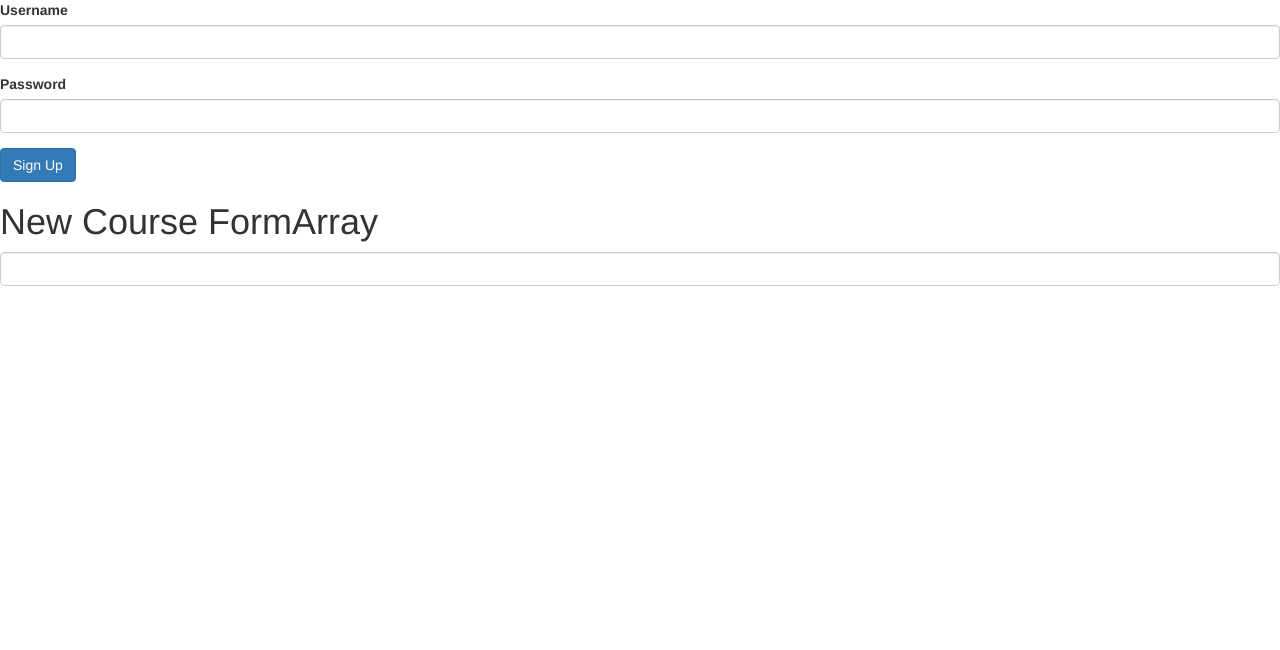
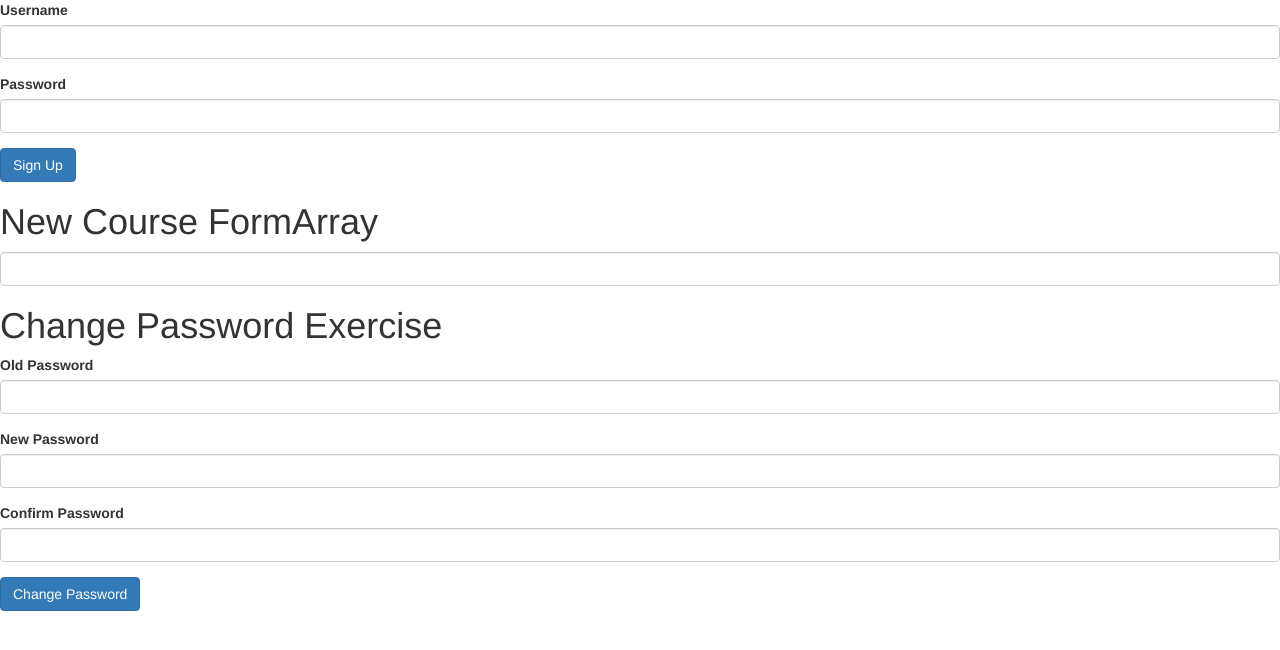
Before and after one commit to nbonbon/angular-cwm, an Angular app in the folder reactive-forms/: page / in a window 1280 px wide. Shown: the top 650 px of the page. Built offline with nearby package versions, Linux system fonts and the light colour scheme.

Commit message:
Reactive Forms Change Password Exercise Complete

```diff
--- a/reactive-forms/src/app/app.component.html
+++ b/reactive-forms/src/app/app.component.html
@@ -2,3 +2,6 @@
 
 <h1>New Course FormArray</h1>
 <app-new-course-form></app-new-course-form>
+
+<h1>Change Password Exercise</h1>
+<app-change-password></app-change-password>
--- a/reactive-forms/src/app/app.module.ts
+++ b/reactive-forms/src/app/app.module.ts
@@ -6,13 +6,15 @@ import { AppComponent } from './app.component';
 import { SignupFormComponent } from './signup-form/signup-form.component';
 import { NewCourseFormComponent } from './new-course-form/new-course-form.component';
 import { NewCoursFormBuilderComponent } from './new-cours-form-builder/new-cours-form-builder.component';
+import { ChangePasswordComponent } from './change-password/change-password.component';
 
 @NgModule({
   declarations: [
     AppComponent,
     SignupFormComponent,
     NewCourseFormComponent,
-    NewCoursFormBuilderComponent
+    NewCoursFormBuilderComponent,
+    ChangePasswordComponent
   ],
   imports: [
     BrowserModule,
--- /dev/null
+++ b/reactive-forms/src/app/change-password/account.validators.ts
@@ -0,0 +1,24 @@
+import { AbstractControl, ValidationErrors } from "@angular/forms";
+
+export class AccountValidators {
+    static validOldPassword(control: AbstractControl) {
+        return new Promise((resolve) => {
+            if(control.value !== '1234') {
+                resolve({ invalidOldPassword: true });
+            }
+            else {
+                resolve(null);
+            }
+        });
+    }
+
+    static passwordsShouldMatch(control: AbstractControl) {
+        let newPassword = control.get('newPassword');
+        let confirmPassword = control.get('confirmPassword');
+
+        if(newPassword?.value !== confirmPassword?.value) {
+            return { passwordsShouldMatch: true }
+        }
+        return null;
+    }
+}
--- /dev/null
+++ b/reactive-forms/src/app/change-password/change-password.component.html
@@ -0,0 +1,45 @@
+<form [formGroup]="form">
+    <div class="form-group">
+        <label for="oldPassword">Old Password</label>
+        <input
+            formControlName="oldPassword"
+            type="text"
+            class="form-control">
+        <div
+            *ngIf="oldPassword?.touched && oldPassword?.invalid"
+            class="alert alert-danger">
+            <div *ngIf="oldPassword?.errors?.['required']">Old Password is required.</div>
+            <div *ngIf="oldPassword?.errors?.['invalidOldPassword']">Old Password is invalid.</div>
+        </div>
+    </div>
+    <div class="form-group">
+        <label for="newPassword">New Password</label>
+        <input
+            formControlName="newPassword"
+            type="text"
+            class="form-control">
+        <div
+            *ngIf="newPassword?.touched && newPassword?.invalid"
+            class="alert alert-danger">
+            <div *ngIf="newPassword?.errors?.['required']">New Password is required.</div>
+        </div>
+    </div>
+    <div class="form-group">
+        <label for="confirmPassword">Confirm Password</label>
+        <input
+            formControlName="confirmPassword"
+            type="text"
+            class="form-control">
+        <div
+            *ngIf="confirmPassword?.touched && confirmPassword?.invalid"
+            class="alert alert-danger">
+            <div *ngIf="confirmPassword?.errors?.['required']">Confirm Password is required.</div>
+        </div>
+        <div
+            *ngIf="form?.touched && form?.invalid && confirmPassword?.valid && form?.errors?.['passwordsShouldMatch']"
+            class="alert alert-danger">
+            Passwords do not match.
+        </div>
+    </div>
+    <button class="btn btn-primary" type="submit">Change Password</button>
+</form>
--- /dev/null
+++ b/reactive-forms/src/app/change-password/change-password.component.ts
@@ -0,0 +1,35 @@
+import { Component, OnInit } from '@angular/core';
+import { FormBuilder, FormControl, FormGroup, Validators } from '@angular/forms';
+import { AccountValidators } from './account.validators';
+
+@Component({
+  selector: 'app-change-password',
+  templateUrl: './change-password.component.html',
+  styleUrls: ['./change-password.component.css']
+})
+export class ChangePasswordComponent {
+  form: FormGroup;
+
+  constructor(fb: FormBuilder) {
+    this.form = fb.group({
+      oldPassword: ['',
+        Validators.required,
+        AccountValidators.validOldPassword
+      ],
+      newPassword: ['', Validators.required],
+      confirmPassword: ['', Validators.required]
+    }, {
+      validator: AccountValidators.passwordsShouldMatch
+    });
+  }
+
+  get oldPassword() { return this.form.get('oldPassword'); }
+  get newPassword() { return this.form.get('newPassword'); }
+  get confirmPassword() { return this.form.get('confirmPassword'); }
+
+  changePassword() {
+    this.form.setErrors({
+      invalidLogin: true
+    });
+  }
+}
```
Also changed, not shown: reactive-forms/src/app/change-password/change-password.component.css (added), 1 other file (tests, documents, lock files or other folders).
